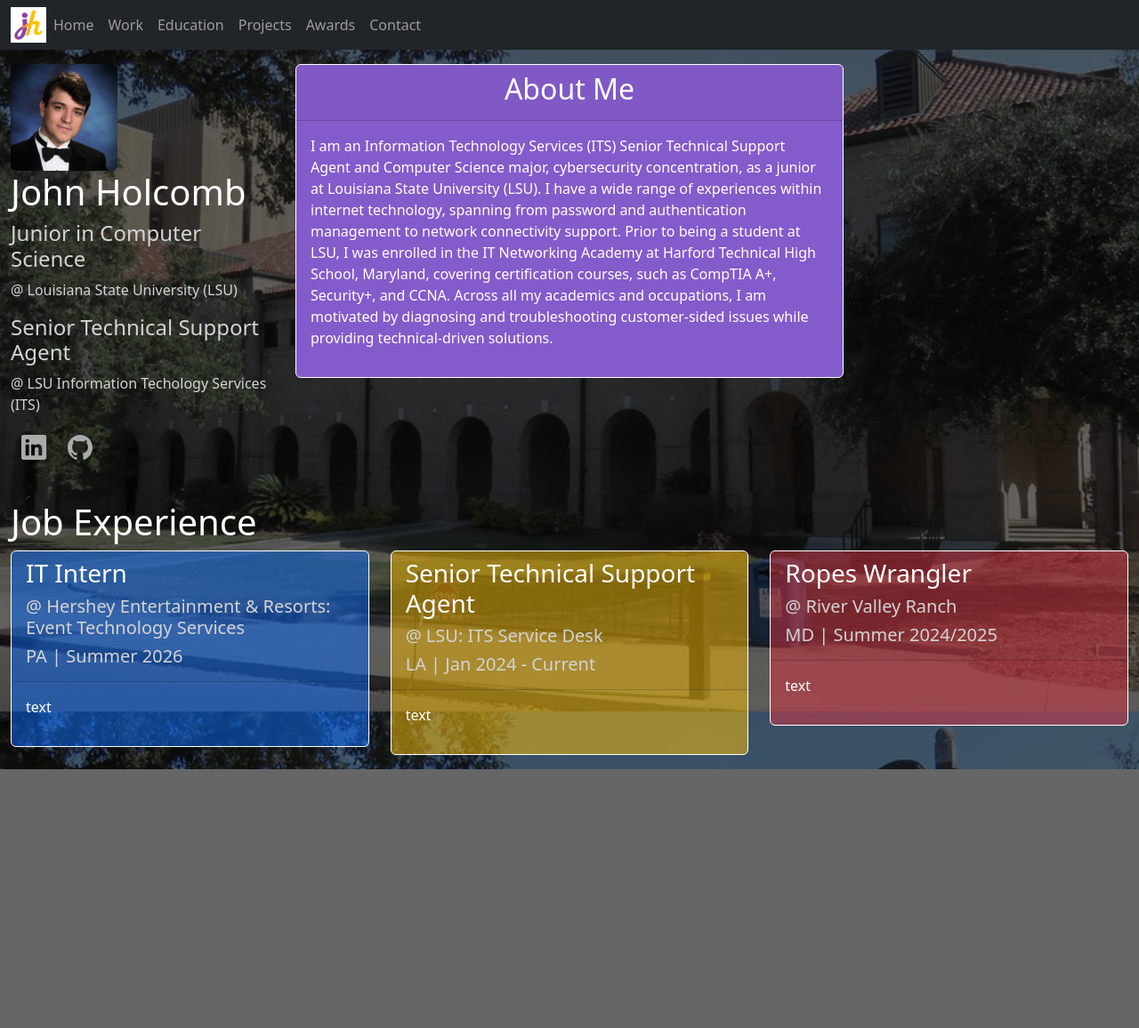
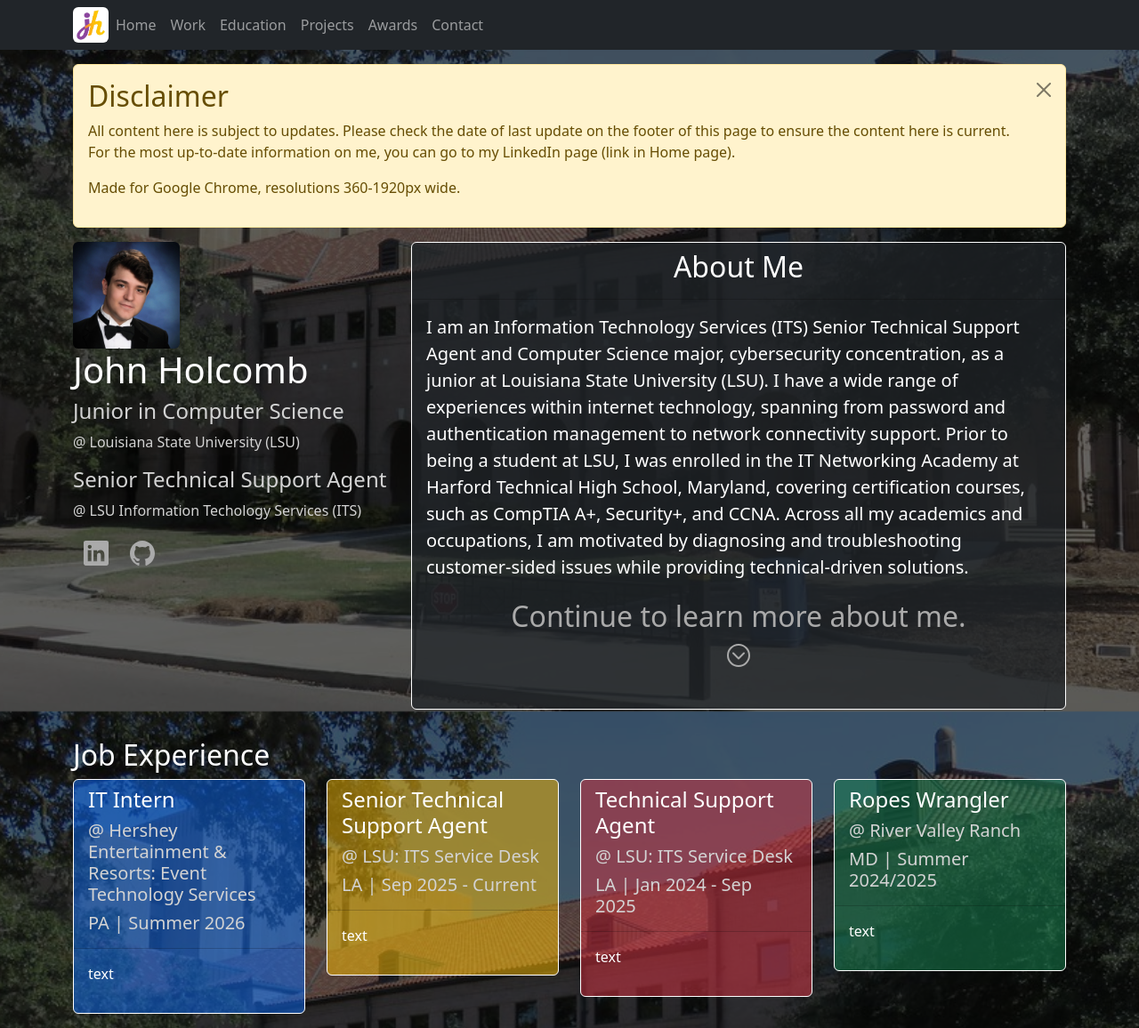
Before and after one commit to johnholcomb10/johnholcomb10.github.io, a plain HTML site: page index.html in a window 1280 px wide. Shown: the whole page at 89% size. Before the commit the page ends 865 px from the top, so only its background shows below. Drawn offline with nearby package versions, Linux system fonts and the light colour scheme.

Commit message:
AboutMe Final
- Resized text and changed background color for About Me section.
- Added continue button to About Me section.
- Rounded avatar picture.
- Added anchors for Home and Job Experience sections to navbar and continue buttons.
- Reorganized column widths for About Me and Job Experience sections.
- Split STSA and TSA job experiences.

```diff
--- a/index.html
+++ b/index.html
@@ -11,10 +11,11 @@
     <link rel="stylesheet" href="css/styles.css">
   </head>
   <body>
+    <a id="Home"></a>
     <nav class="navbar sticky-top navbar-expand-sm navbar-dark bg-dark">
-      <div class="container-fluid">
-        <a class="nav-brand" href="#">
-          <img src="img/jH Favicon.png" alt="Avatar Logo" style="width:40px;" class="square"/>
+      <div class="container-lg">
+        <a class="nav-brand" href="#Home">
+          <img src="img/jH Favicon.png" alt="Avatar Logo" style="width:40px;" class="rounded d-block"/>
         </a>
         <button class="navbar-toggler" data-bs-toggle="collapse" data-bs-target="#nav" aria-controls="nav" aria-label="Expand Navigation">
           <span class="navbar-toggler-icon"></span>
@@ -22,10 +23,10 @@
         <div class="collapse navbar-collapse" id="nav">
           <ul class="navbar-nav">
             <li class="nav-item"></li>
-              <a href="#" class="nav-link">Home</a>
+              <a href="#Home" class="nav-link">Home</a>
             </li>
             <li class="nav-item"></li>
-              <a href="#" class="nav-link">Work</a>
+              <a href="#JobExperience" class="nav-link">Work</a>
             </li>
             <li class="nav-item"></li>
               <a href="#" class="nav-link">Education</a>
@@ -43,9 +44,17 @@
         </div>
       </div>
     </nav>
-    <div class="container-fluid">
+    <div class="container-lg py-3">
+      <div class="alert alert-warning alert-dismissible fade show py-3" role="alert">
+        <h2>Disclaimer</h2>
+        <p>All content here is subject to updates. Please check the date of last update on the footer of this page to ensure the content here is current. For the most up-to-date information on me, you can go to my LinkedIn page (link in Home page).
+        </p>
+        <p>Made for Google Chrome, resolutions 360-1920px wide.</p>
+        <button type="button" class="btn-close" data-bs-dismiss="alert" aria-label="close"
+        ></button>
+      </div>
       <div class="row flex-xl-nowrap">
-        <div class="col-12 col-md-4 col-xl-3 py-3 bd-sidebar">
+        <div class="col-12 col-md-4 bd-sidebar">
           <img src="img/literallyme.jpg" class="rounded d-block" style="width: 120px; border-radius: 50%;" alt="John Holcomb">
           <h1 style="color:white">John Holcomb</h1>
           <h4 style="color:lightgray">Junior in Computer Science</h4>
@@ -60,26 +69,31 @@
               <ion-icon name="logo-github"></ion-icon>
             </a>
           </div>
-      </div>
-        <main class="col-12 col-md-8 col-xl-6 py-md-3 pl-md-5 bd-content" role="main">
-          <div class="card text-white w3-theme-p border-white" style="text-align:center;">
+        </div>
+        <main class="col-12 col-md-8 pl-md-5 bd-content" role="main">
+          <div class="card text-white bg-dark bg-opacity-75 border-white" style="text-align:center; height: max-content;">
             <div class="card-header">
               <h2>About Me</h2>
             </div>
             <div class="card-body">
-              <p style="text-align: left;">I am an Information Technology Services (ITS) Senior Technical Support Agent and Computer Science major, cybersecurity concentration, as a junior at Louisiana State University (LSU). I have a wide range of experiences within internet technology, spanning from password and authentication management to network connectivity support. Prior to being a student at LSU, I was enrolled in the IT Networking Academy at Harford Technical High School, Maryland, covering certification courses, such as CompTIA A+, Security+, and CCNA. Across all my academics and occupations, I am motivated by diagnosing and troubleshooting customer-sided issues while providing technical-driven solutions.</p>
+              <p style="text-align: left; font-size: 125%;">I am an Information Technology Services (ITS) Senior Technical Support Agent and Computer Science major, cybersecurity concentration, as a junior at Louisiana State University (LSU). I have a wide range of experiences within internet technology, spanning from password and authentication management to network connectivity support. Prior to being a student at LSU, I was enrolled in the IT Networking Academy at Harford Technical High School, Maryland, covering certification courses, such as CompTIA A+, Security+, and CCNA. Across all my academics and occupations, I am motivated by diagnosing and troubleshooting customer-sided issues while providing technical-driven solutions.</p>
+              <a class="social-icon" href="#JobExperience" style="margin: 0 0;">
+                <p>Continue to learn more about me.<br>
+                  <ion-icon name="chevron-down-circle-outline"></ion-icon>
+                </p>
+              </a>
             </div>
           </div>
         </main>
       </div>
     </div>
-    <div class="container-fluid py-3">
-      <h1 style="color: white;">Job Experience</h1>
+    <div class="container-lg py-3">
+      <h2 id="JobExperience" style="color: white;">Job Experience</h2>
       <div class="row">
-        <div class="col-12 col-lg-4 col-sm-6">
+        <div class="col-12 col-xl-3 col-md-4 col-sm-6">
           <div class="card text-white bg-primary bg-opacity-50 border-white">
             <div class="card-header">
-              <h3>IT Intern</h3>
+              <h4>IT Intern</h4>
               <h5 style="color:lightgray">@ Hershey Entertainment & Resorts: Event Technology Services</h5>
               <h5 style="color:lightgray">PA | Summer 2026</h5>
             </div>
@@ -88,22 +102,34 @@
             </div>
           </div>
         </div>
-        <div class="col-12 col-lg-4 col-sm-6">
+        <div class="col-12 col-xl-3 col-md-4 col-sm-6">
           <div class="card text-white bg-warning bg-opacity-50 border-white">
             <div class="card-header">
-              <h3>Senior Technical Support Agent</h3>
+              <h4>Senior Technical Support Agent</h4>
               <h5 style="color:lightgray">@ LSU: ITS Service Desk</h5>
-              <h5 style="color:lightgray">LA | Jan 2024 - Current</h5>
+              <h5 style="color:lightgray">LA | Sep 2025 - Current</h5>
             </div>
             <div class="card-body">
               <p>text</p>
             </div>
           </div>
         </div>
-        <div class="col-12 col-lg-4 col-sm-6">
+        <div class="col-12 col-xl-3 col-md-4 col-sm-6">
           <div class="card text-white bg-danger bg-opacity-50 border-white">
             <div class="card-header">
-              <h3>Ropes Wrangler</h3>
+              <h4>Technical Support Agent</h4>
+              <h5 style="color:lightgray">@ LSU: ITS Service Desk</h5>
+              <h5 style="color:lightgray">LA | Jan 2024 - Sep 2025</h5>
+            </div>
+            <div class="card-body">
+              <p>text</p>
+            </div>
+          </div>
+        </div>
+        <div class="col-12 col-xl-3 col-md-4 col-sm-6">
+          <div class="card text-white bg-success bg-opacity-50 border-white">
+            <div class="card-header">
+              <h4>Ropes Wrangler</h4>
               <h5 style="color:lightgray">@ River Valley Ranch</h5>
               <h5 style="color:lightgray">MD | Summer 2024/2025</h5>
             </div>
```
